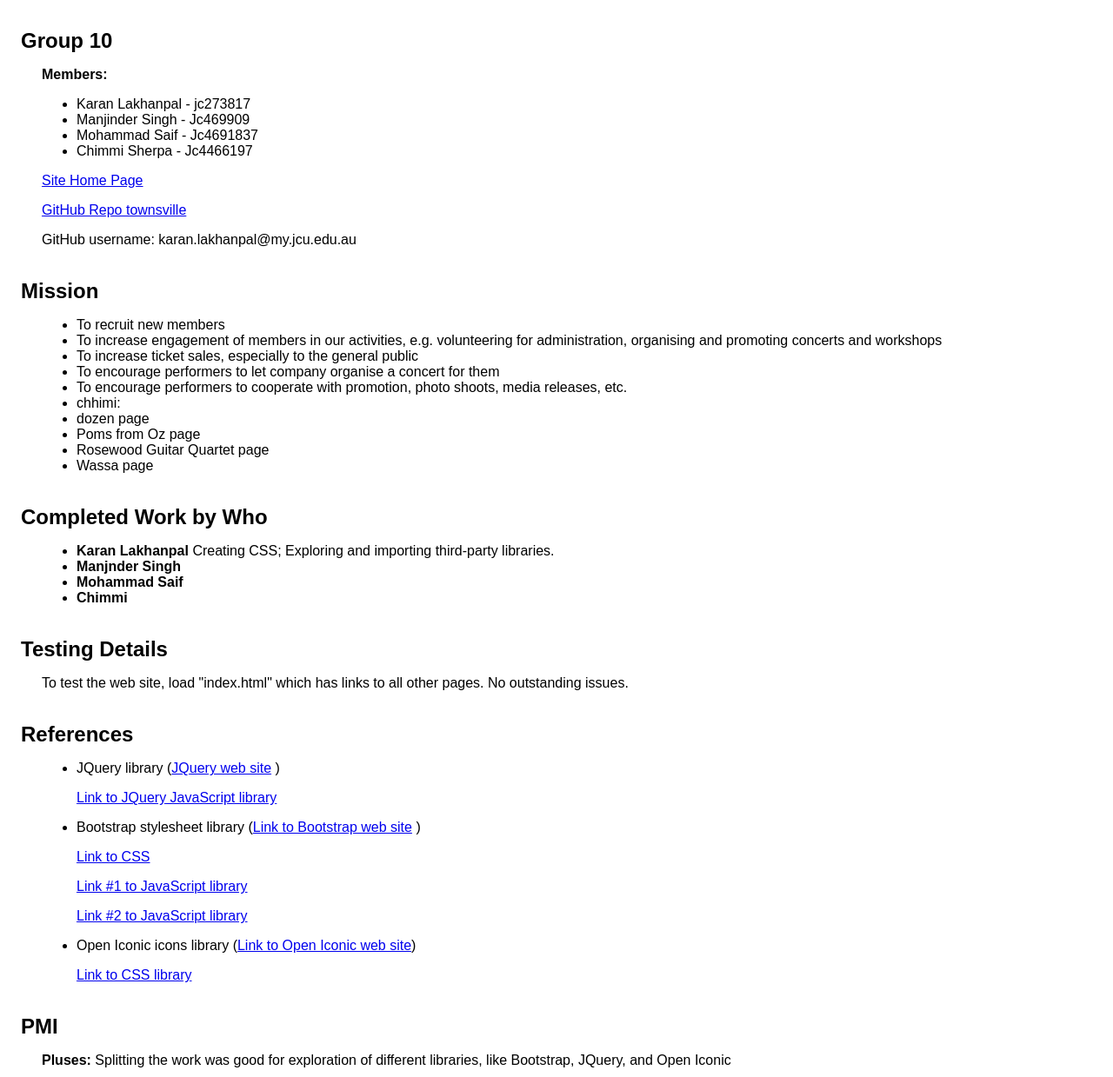
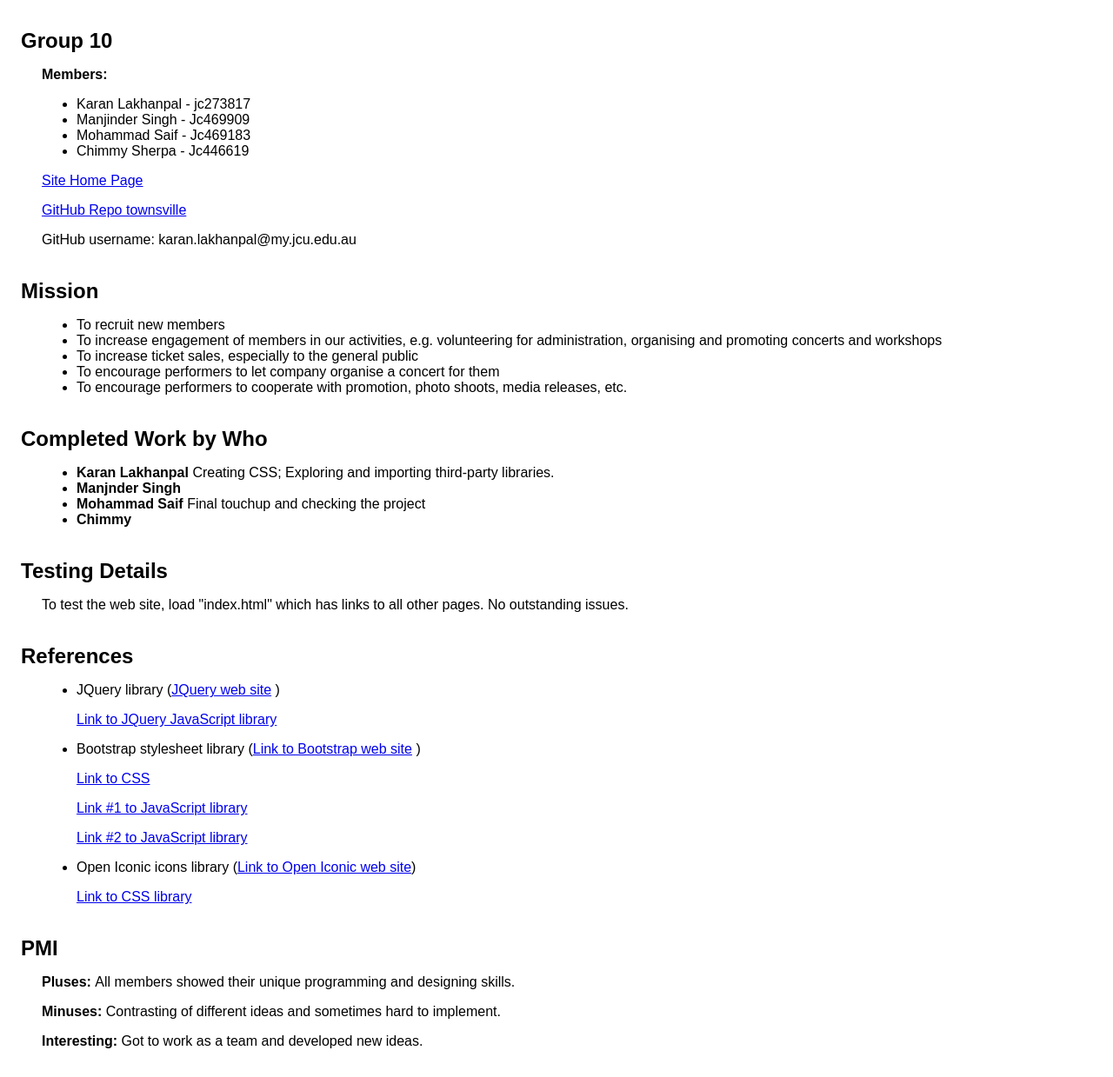
Before and after one commit to JC273817/web-design, a plain HTML site: page report.html in a window 1280 px wide. Shown: the part 61-1300 px from the top of the page at 87% size. Drawn offline with Linux system fonts and the light colour scheme.

Commit message:
Update report.html

```diff
--- a/report.html
+++ b/report.html
@@ -18,8 +18,8 @@
 	<ul>
 	<li> Karan Lakhanpal - jc273817 </li>
 	<li> Manjinder Singh - Jc469909 </li>
-	<li> Mohammad Saif - Jc4691837 </li>
-	<li> Chimmi Sherpa - Jc4466197 </li>
+	<li> Mohammad Saif - Jc469183 </li>
+	<li> Chimmy Sherpa - Jc446619 </li>
 	</ul>
 
     <a href="https://htmlpreview.github.io/?https://raw.githubusercontent.com/JC273817/Website-development/master/townsville/index.html">Site Home Page</a><br>
@@ -33,19 +33,14 @@
         <li>To increase ticket sales, especially to the general public</li>
         <li>To encourage performers to let company organise a concert for them</li>
         <li>To encourage performers to cooperate with promotion, photo shoots, media releases, etc.</li>
-        <li>chhimi:</li>
-		<li>dozen page</li>
-		<li>Poms from Oz page</li>
-		<li>Rosewood Guitar Quartet page</li>
-		<li>Wassa page</li>
         </ul>
     </p>
     <h2>Completed Work by Who</h2>
     <p><ul>
         <li><strong>Karan Lakhanpal</strong> Creating CSS; Exploring and importing third-party libraries.</li>
 		<li><strong>Manjnder Singh</strong> </li>
-        <li><strong>Mohammad Saif</strong> </li>
-        <li><strong>Chimmi</strong> </li>
+        <li><strong>Mohammad Saif</strong> Final touchup and checking the project </li>
+        <li><strong>Chimmy</strong> </li>
     	</ul>
 
     </ul>
@@ -65,8 +60,8 @@
     </ul>
     </p>
     <h2>PMI</h2>
-    <p><strong>Pluses: </strong>Splitting the work was good for exploration of different libraries, like Bootstrap, JQuery, and Open Iconic</p>
-    <p><strong>Minuses: </strong>Sometimes difficulties in putting the work together</p>
-    <p><strong>Interesting: </strong>Knowledge sharing helped every team member to enhance their programming skills</p>
+    <p><strong>Pluses: </strong>All members showed their unique programming and designing skills.</p>
+    <p><strong>Minuses: </strong>Contrasting of different ideas and sometimes hard to implement.</p>
+    <p><strong>Interesting: </strong>Got to work as a team and developed new ideas.</p>
 </body>
 </html>
```
